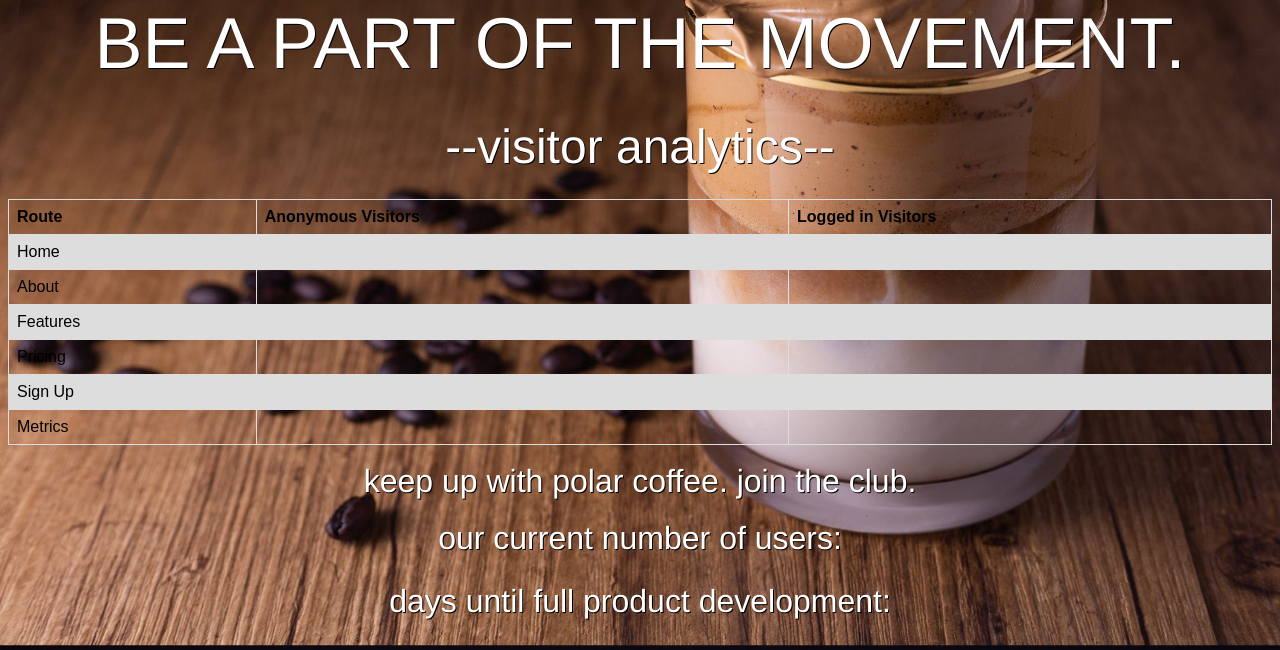
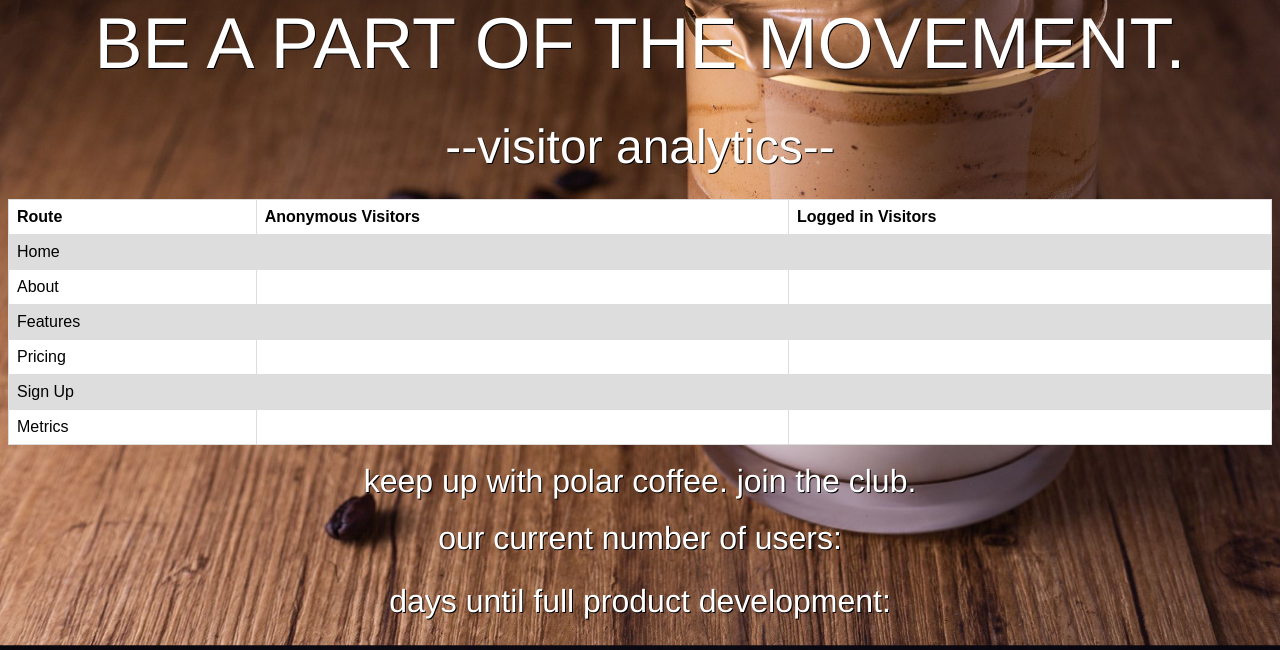
Before and after one commit to Zachary-Johnston/cloud, a Python web app: template ece140_cloud_deployment-master/web/src/templates/visitor_analytics.html in a window 1280 px wide. Shown: the part 208-858 px from the top of the page. Run offline with Jinja, Linux system fonts and the light colour scheme; the template is opened without the code that fills it, so the values that code supplies are empty; some libraries are stand-ins or nearby versions.

Commit message:
Update visitor_analytics.html

```diff
--- a/ece140_cloud_deployment-master/web/src/templates/visitor_analytics.html
+++ b/ece140_cloud_deployment-master/web/src/templates/visitor_analytics.html
@@ -23,6 +23,9 @@ td, th {
 
 tr:nth-child(even) {
   background-color: #dddddd;
+}
+tr:nth-child(odd) {
+  background-color: #ffffff;
 }
 </style>
 
```
